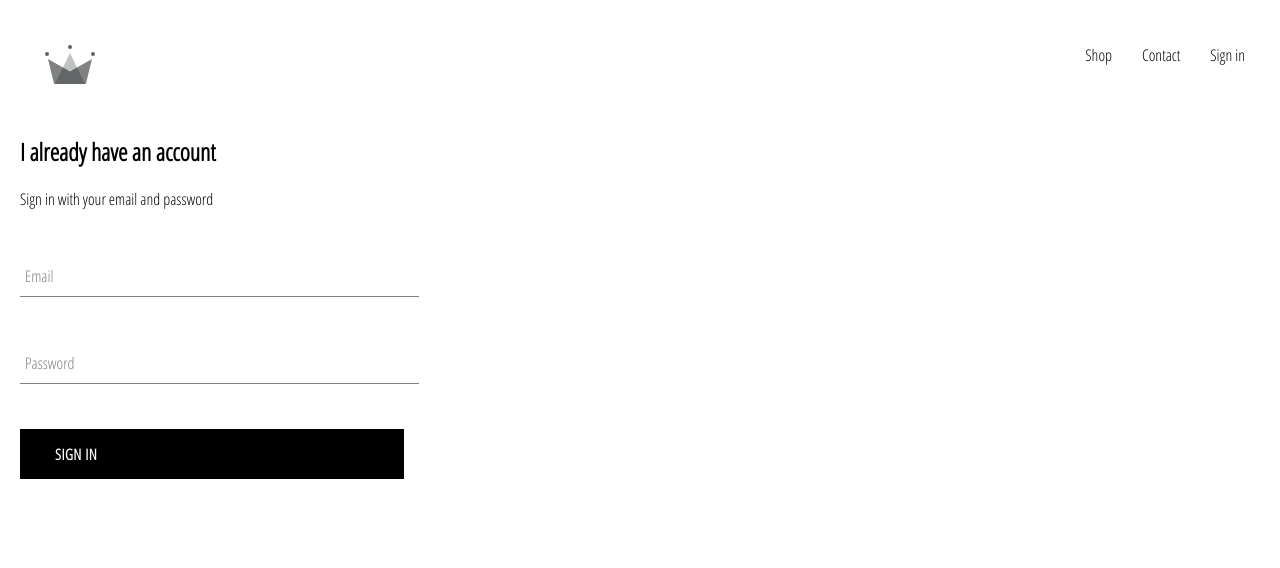
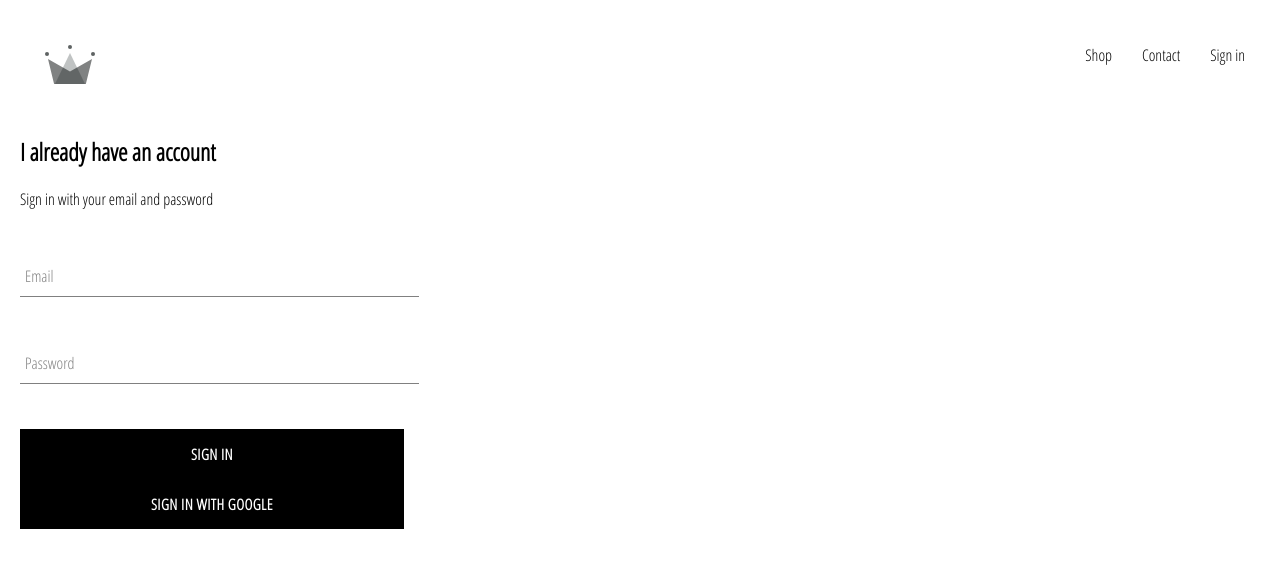
Before and after one commit to ArthurR21056/crwn-clothing, a React (Create React App) app: page /signin in a window 1280 px wide. Shown: the top 568 px of the page. Built offline with nearby package versions, Linux system fonts and the light colour scheme; no server answers.

Commit message:
added fire base to project and setup firebase account

```diff
--- a/package.json
+++ b/package.json
@@ -3,6 +3,7 @@
   "version": "0.1.0",
   "private": true,
   "dependencies": {
+    "firebase": "^7.5.2",
     "node-sass": "^4.13.0",
     "react": "^16.12.0",
     "react-dom": "^16.12.0",
--- a/src/App.js
+++ b/src/App.js
@@ -8,8 +8,30 @@ import Header from './components/header/header.component'
 import HomePage from './pages/homepage/homepage.component';
 import ShopPage from './pages/shop/shop.component';
 import SignInPage from './pages/signin/signin.component'
+import { auth } from './firebase/firebase.utils'
 
-function App() {
+class App extends React.Component {
+  constructor(){
+    super();
+
+    this.state = {
+      currentUser: null
+    }
+  }
+
+  unsubscribefromAuth = null;
+
+  componentDidMount() {
+    this.unsubscribefromAuth = auth.onAuthStateChanged(user => {
+      this.setState({currentUser: user });
+      console.log(user)
+    })
+  }
+
+  componentWillUnmount() {
+    this.unsubscribefromAuth();
+  }
+  render() {
     return (
       <div >
         <Header/>
@@ -22,4 +44,6 @@ function App() {
     );
   }
 
+}
+
 export default App;
--- a/src/components/custom-button/custom-button.styles.scss
+++ b/src/components/custom-button/custom-button.styles.scss
@@ -3,6 +3,7 @@
     width: auto;
     height: 50px;
     letter-spacing: 0.5px;
+    text-align: center;
     line-height: 50px;
     padding: 0 35px 0 35px;
     font-size: 15px;
--- a/src/components/sign-in/sign-in.component.jsx
+++ b/src/components/sign-in/sign-in.component.jsx
@@ -4,6 +4,7 @@ import FormInput from "../form-input/form-input.component"
 import CustomButton from "../custom-button/custom-button.component"
 import './sign-in.styles.scss'
 
+import { signInWithGoogle } from '../../firebase/firebase.utils'
 class SignIn extends React.Component {
     constructor(props){
         super(props)
@@ -22,7 +23,6 @@ class SignIn extends React.Component {
 
     handleSubmit = event => {
         event.preventDefault();
-
         this.setState({email: "", password: ""})
     }
 
@@ -47,9 +47,12 @@ class SignIn extends React.Component {
                         handleChange={this.handleChange}
                         value={this.state.password}
                         required/>
-                    <CustomButton type="submit">
-                        Sign In
-                    </CustomButton>
+                    <CustomButton type="submit"> Sign In </CustomButton>
+                    <CustomButton
+                        onClick={signInWithGoogle}
+                        style={{
+                            backGroundcolor: 'blue'
+                        }}>Sign in with Google </CustomButton>
                 </form>
 
             </div>
--- /dev/null
+++ b/src/firebase/firebase.utils.js
@@ -0,0 +1,26 @@
+import firebase from 'firebase/app';
+import 'firebase/firestore';
+import 'firebase/auth';
+
+const config = {
+    apiKey: "AIzaSyAnsFBXfz8_ik3XsKkO7Oo5rHYRPh6LuFk",
+    authDomain: "crwn-db-bbe4f.firebaseapp.com",
+    databaseURL: "https://crwn-db-bbe4f.firebaseio.com",
+    projectId: "crwn-db-bbe4f",
+    storageBucket: "crwn-db-bbe4f.appspot.com",
+    messagingSenderId: "50748627134",
+    appId: "1:50748627134:web:209144d856abcfc41d66ef",
+    measurementId: "G-ZDVGY0PHF0"
+  }
+
+  firebase.initializeApp(config)
+
+  export const auth = firebase.auth();
+  export const firestore = firebase.firestore();
+
+  const provider = new firebase.auth.GoogleAuthProvider();
+  provider.setCustomParameters({ prompt: 'select_account' });
+
+  export const signInWithGoogle = () => auth.signInWithPopup(provider);
+
+  export default firebase;
```
Also changed, not shown: 1 other file (tests, documents, lock files or other folders). Lines whose indentation alone changed are shown as unchanged.
